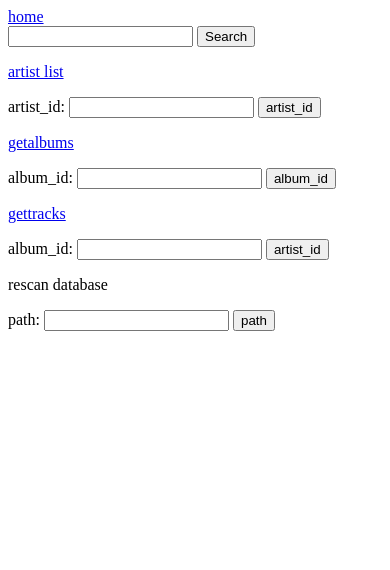
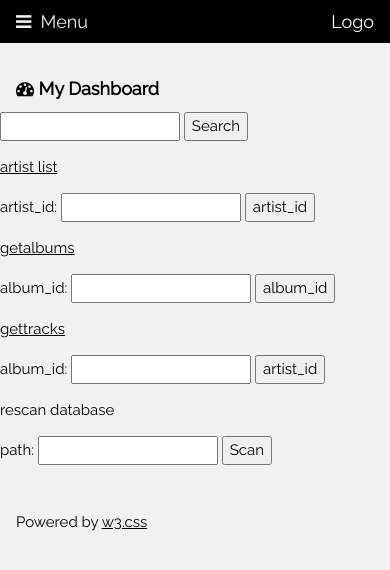
Before and after one commit to kthordarson/mp3db, a Django app: page / in a window 390 px wide. Shown: the top 570 px of the page. Run offline with Django 3.2, Linux system fonts and the light colour scheme; some libraries are stand-ins or nearby versions.

Commit message:
now with glorious django

```diff
--- a/mp3db.sql
+++ b/mp3db.sql
@@ -1,6 +1,4 @@
 SET foreign_key_checks = 0;
-DROP DATABASE IF EXISTS `mp3dbweb`;
-CREATE DATABASE IF NOT EXISTS `mp3dbweb` /*!40100 DEFAULT CHARACTER SET utf8 */;
 USE `mp3dbweb`;
 
 DROP TABLE IF EXISTS `album`;
--- a/mp3db/templates/base.html
+++ b/mp3db/templates/base.html
@@ -1,18 +1,92 @@
 <!DOCTYPE html>
-<html lang="en">
-<head>
-    <meta charset="UTF-8">
-    <title>mymp3thing</title>
-</head>
-<body>
-<a href="{% url 'hello' %}">home</a>
-    <div class="content container">
-        <div class="row">
-            <div class="col-md-8">
+<html>
+<title>mymp3thing</title>
+<meta charset="UTF-8">
+<meta name="viewport" content="width=device-width, initial-scale=1">
+<link rel="stylesheet" href="https://www.w3schools.com/w3css/4/w3.css">
+<link rel="stylesheet" href="https://fonts.googleapis.com/css?family=Raleway">
+<link rel="stylesheet" href="https://cdnjs.cloudflare.com/ajax/libs/font-awesome/4.7.0/css/font-awesome.min.css">
+<style>
+html,body,h1,h2,h3,h4,h5 {font-family: "Raleway", sans-serif}
+</style>
+<body class="w3-light-grey">
+
+<!-- Top container -->
+<div class="w3-bar w3-top w3-black w3-large" style="z-index:4">
+  <button class="w3-bar-item w3-button w3-hide-large w3-hover-none w3-hover-text-light-grey" onclick="w3_open();"><i class="fa fa-bars"></i>  Menu</button>
+  <span class="w3-bar-item w3-right">Logo</span>
+</div>
+
+<!-- Sidebar/menu -->
+<nav class="w3-sidebar w3-collapse w3-white w3-animate-left" style="z-index:3;width:300px;" id="mySidebar"><br>
+  <div class="w3-container w3-row">
+    <div class="w3-col s8 w3-bar">
+      <a href="#" class="w3-bar-item w3-button"><i class="fa fa-envelope"></i></a>
+      <a href="#" class="w3-bar-item w3-button"><i class="fa fa-user"></i></a>
+      <a href="#" class="w3-bar-item w3-button"><i class="fa fa-cog"></i></a>
+    </div>
+  </div>
+  <hr>
+  <div class="w3-container">
+    <h5>Dashboard</h5>
+  </div>
+  <div class="w3-bar-block">
+    <a href="#" class="w3-bar-item w3-button w3-padding-16 w3-hide-large w3-dark-grey w3-hover-black" onclick="w3_close()" title="close menu"><i class="fa fa-remove fa-fw"></i>  Close Menu</a>
+    <a href="{% url 'hello' %}" class="w3-bar-item w3-button w3-padding w3-blue"><i class="fa fa-users fa-fw"></i>  Overview</a>
+    <a href="{% url 'artist_list' %}" class="w3-bar-item w3-button w3-padding"><i class="fa fa-music"></i>  Artist</a>
+    <a href="{% url 'getalbums' %}" class="w3-bar-item w3-button w3-padding"><i class="fa fa-music"></i>  Albums</a>
+    <a href="{% url 'gettracks' %}" class="w3-bar-item w3-button w3-padding"><i class="fa fa-music"></i>  Songs</a>
+  </div>
+</nav>
+
+
+<!-- Overlay effect when opening sidebar on small screens -->
+<div class="w3-overlay w3-hide-large w3-animate-opacity" onclick="w3_close()" style="cursor:pointer" title="close side menu" id="myOverlay"></div>
+
+<!-- !PAGE CONTENT! -->
+<div class="w3-main" style="margin-left:300px;margin-top:43px;">
+
+  <!-- Header -->
+  <header class="w3-container" style="padding-top:22px">
+    <h5><b><i class="fa fa-dashboard"></i> My Dashboard</b></h5>
+  </header>
+
+
             {% block content %}
             {% endblock %}
-            </div>
-        </div>
-    </div>
+
+
+  <!-- Footer -->
+  <footer class="w3-container w3-padding-16 w3-light-grey">
+    <p>Powered by <a href="https://www.w3schools.com/w3css/default.asp" target="_blank">w3.css</a></p>
+  </footer>
+  <!-- End page content -->
+</div>
+
+<script>
+// Get the Sidebar
+var mySidebar = document.getElementById("mySidebar");
+
+// Get the DIV with overlay effect
+var overlayBg = document.getElementById("myOverlay");
+
+// Toggle between showing and hiding the sidebar, and add overlay effect
+function w3_open() {
+    if (mySidebar.style.display === 'block') {
+        mySidebar.style.display = 'none';
+        overlayBg.style.display = "none";
+    } else {
+        mySidebar.style.display = 'block';
+        overlayBg.style.display = "block";
+    }
+}
+
+// Close the sidebar with the close button
+function w3_close() {
+    mySidebar.style.display = "none";
+    overlayBg.style.display = "none";
+}
+</script>
+
 </body>
 </html>
--- a/mp3db/templates/index.html
+++ b/mp3db/templates/index.html
@@ -27,8 +27,8 @@
 </form>
 <p>rescan database
 <form action="rescan_db/">
-	path: <input type="text" name="id">
-	<input type="submit"  value="path">
+	path: <input type="text" name="path">
+	<input type="submit"  value="Scan">
 </form>
 </p>
 {% endblock %}
--- a/mp3db/views.py
+++ b/mp3db/views.py
@@ -6,6 +6,8 @@ import datetime
 from django.shortcuts import render
 import pymysql.cursors
 import pymysql
+from .scandb import run_scan
+
 dbconfig = {
     "user": 'mp3db',
     "password": 'mp3db',
@@ -134,3 +136,14 @@ def search(request):
             # results = cursor.fetchall()
             return render(request, 'search_results.html', {'results':results, 'query':q})
     return render(request, 'search_results.html', {'query':q, 'error': error})
+
+def rescan_db(request):
+    error = False
+    if 'path' in request.GET:
+        path = request.GET['path']
+        if not path:
+            error = True
+        else:
+            run_scan(dbconfig,path)
+            render(request, 'index.html')
+    return render(request,'index.html')
--- a/mymp3thing/settings.py
+++ b/mymp3thing/settings.py
@@ -15,6 +15,7 @@ import os
 # Build paths inside the project like this: os.path.join(BASE_DIR, ...)
 BASE_DIR = os.path.dirname(os.path.dirname(os.path.abspath(__file__)))
 
+#PROJECT_ROOT = os.path.abspath(os.path.dirname(__file__))
 
 # Quick-start development settings - unsuitable for production
 # See https://docs.djangoproject.com/en/2.0/howto/deployment/checklist/
--- a/mymp3thing/urls.py
+++ b/mymp3thing/urls.py
@@ -15,7 +15,7 @@ Including another URLconf
 """
 from django.contrib import admin
 from django.urls import path,include, re_path
-from mp3db.views import hello,current_datetime,  artist_list,getalbums,getalbum_tracks,search,artist
+from mp3db.views import hello,current_datetime,  artist_list,getalbums,getalbum_tracks,search,artist,rescan_db
 from django.conf import settings
 from django.conf.urls import include, url
 
@@ -26,6 +26,7 @@ urlpatterns = [
     path('time', current_datetime),
     path('artist_list/', artist_list,name='artist_list'),
     path('artist/', artist,name='artist'),
+    path('rescan_db/', rescan_db,name='rescan_db'),
     re_path(r'^getalbums/$', getalbums, name='getalbums'),
     re_path(r'^getalbum_tracks/$', getalbum_tracks, name='gettracks'),
     re_path(r'^search/$', search),
```
Also changed, not shown: hashing.py (deleted, +0 -30 lines), mp3db/database.py (renamed from database.py, +14 -13 lines), mp3db/scandb.py (renamed from main.py, +39 -30 lines).
